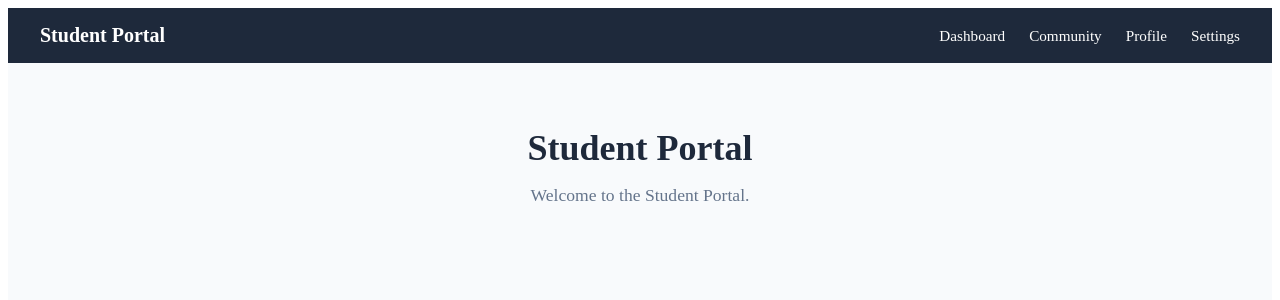
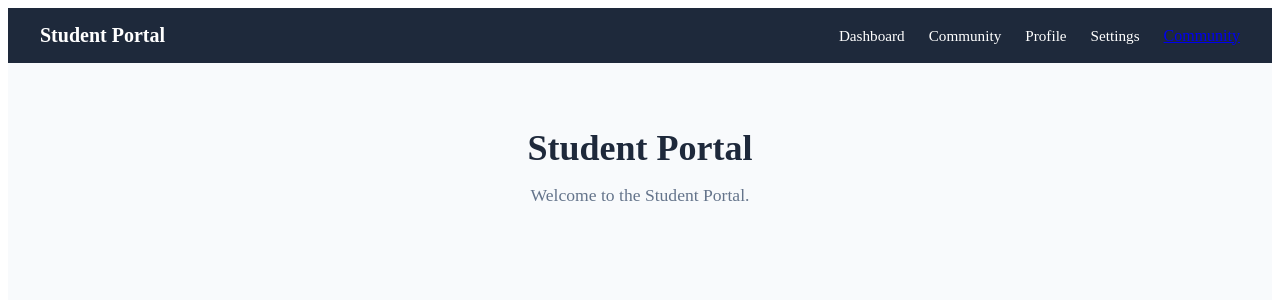
Before and after one commit to Sanjana-Venkatesan/student-portal, a React (Vite) app: page / in a window 1280 px wide. Shown: the top 300 px of the page. Built offline with nearby package versions, Linux system fonts and the light colour scheme.

Commit message:
Add Community link to Navbar navigation

```diff
--- a/src/layout/Navbar.jsx
+++ b/src/layout/Navbar.jsx
@@ -57,6 +57,7 @@ function Navbar() {
             Settings
           </Link>
         </li>
+        <li><Link to="/community">Community</Link></li>
       </ul>
     </nav>
   );
```
Also changed, not shown: src/pages/CommunityFeed.jsx (added, +15 -0 lines).
